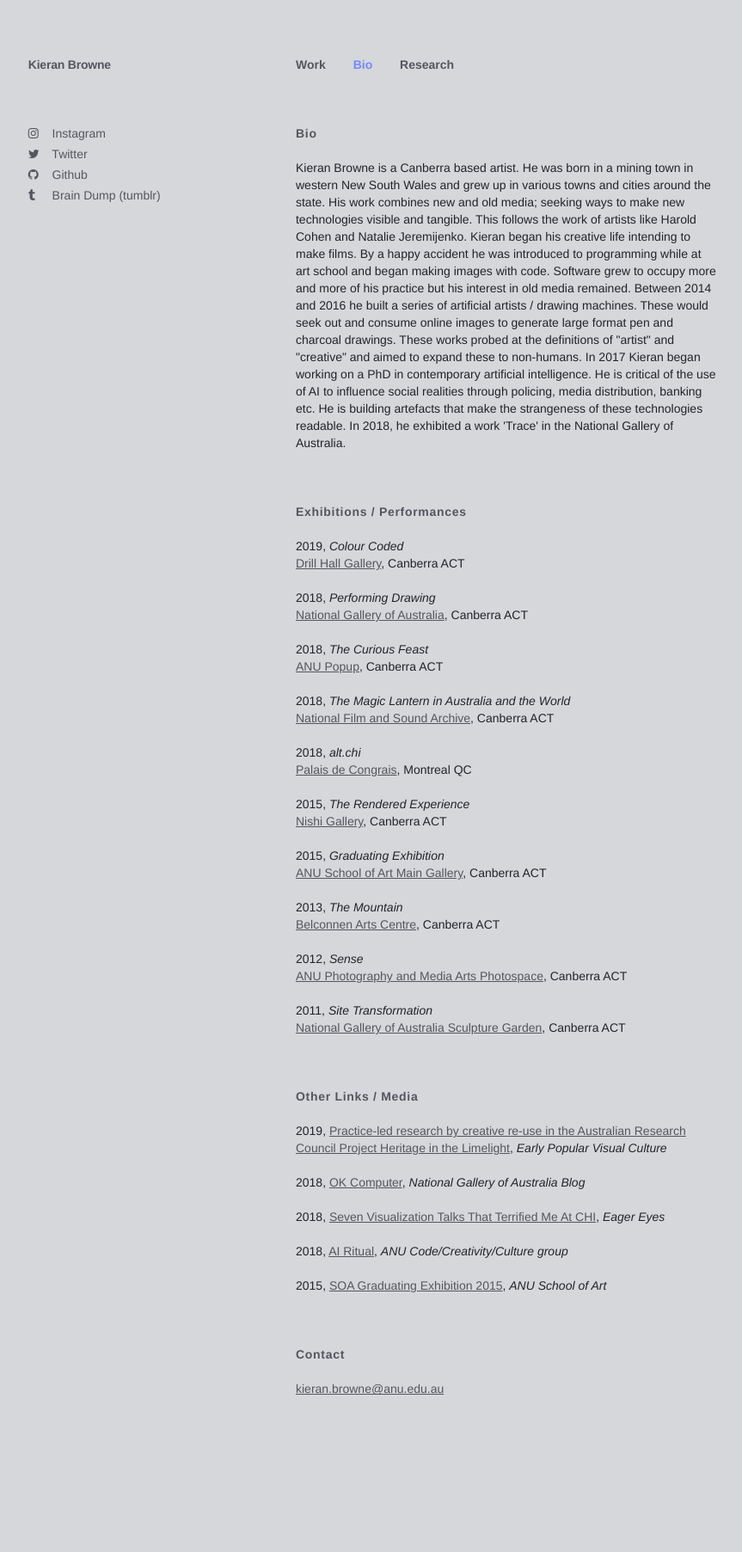
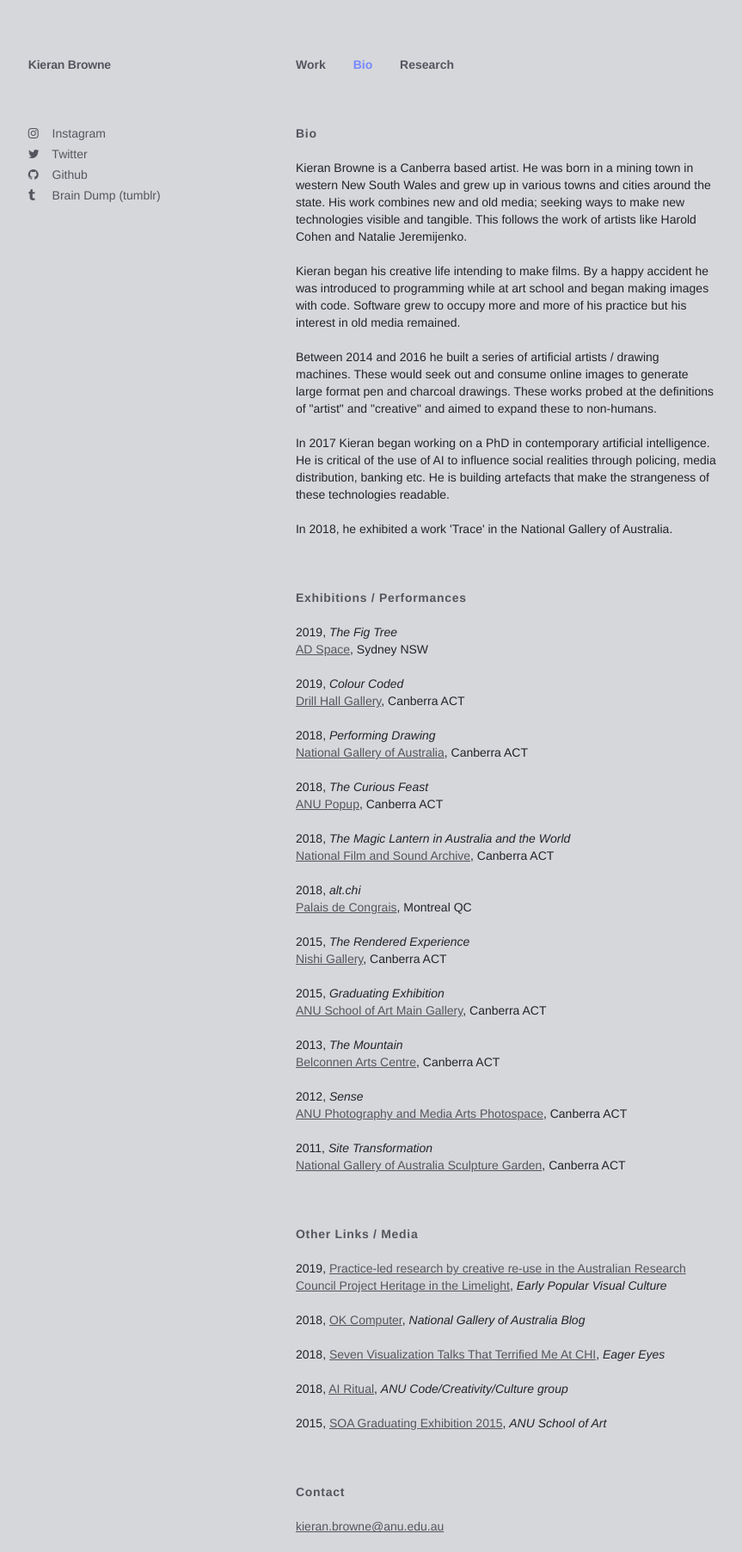
Before and after one commit to kieranbrowne/kieranbrowne.github.io, a Jekyll site: the page built from bio.html, in a window 1280 px wide. Shown: the whole page at 86% size, without its empty margins (106-969 px from the left). Built offline with Jekyll 4.4.1, drawn with Linux system fonts in a browser that asks for light colours; before the commit the page ends 1645 px from its top, so only the background shows below that.

Commit message:
bio update

```diff
--- a/bio.html
+++ b/bio.html
@@ -27,18 +27,20 @@ classes: page
     <div class="bio">
       <h2>Bio</h2>
       <p>
-Kieran Browne is a Canberra based artist. He was born in a mining town in western New South Wales and grew up in various towns and cities around the state. His work combines new and old media; seeking ways to make new technologies visible and tangible. This follows the work of artists like Harold Cohen and Natalie Jeremijenko.
+Kieran Browne is a Canberra based artist. He was born in a mining town in western New South Wales and grew up in various towns and cities around the state. His work combines new and old media; seeking ways to make new technologies visible and tangible. This follows the work of artists like Harold Cohen and Natalie Jeremijenko.</p>
 
-Kieran began his creative life intending to make films. By a happy accident he was introduced to programming while at art school and began making images with code. Software grew to occupy more and more of his practice but his interest in old media remained.
+<p>Kieran began his creative life intending to make films. By a happy accident he was introduced to programming while at art school and began making images with code. Software grew to occupy more and more of his practice but his interest in old media remained.</p>
 
-Between 2014 and 2016 he built a series of artificial artists / drawing machines. These would seek out and consume online images to generate large format pen and charcoal drawings. These works probed at the definitions of "artist" and "creative" and aimed to expand these to non-humans.
+<p>Between 2014 and 2016 he built a series of artificial artists / drawing machines. These would seek out and consume online images to generate large format pen and charcoal drawings. These works probed at the definitions of "artist" and "creative" and aimed to expand these to non-humans.</p>
 
-In 2017 Kieran began working on a PhD in contemporary artificial intelligence. He is critical of the use of AI to influence social realities through policing, media distribution, banking etc. He is building artefacts that make the strangeness of these technologies readable.
+<p>In 2017 Kieran began working on a PhD in contemporary artificial intelligence. He is critical of the use of AI to influence social realities through policing, media distribution, banking etc. He is building artefacts that make the strangeness of these technologies readable.</p>
 
-In 2018, he exhibited a work 'Trace' in the National Gallery of Australia.
-      </p>
+<p>In 2018, he exhibited a work 'Trace' in the National Gallery of Australia.</p>
 
       <h2>Exhibitions / Performances</h2>
+      <p>
+      2019, <i>The Fig Tree</i><br><a href="https://www.arc.unsw.edu.au/art-design/ad-space">AD Space</a>, Sydney NSW
+      </p>
       <p>
       2019, <i>Colour Coded</i><br><a href="https://dhg.anu.edu.au">Drill Hall Gallery</a>, Canberra ACT
       </p>
```
